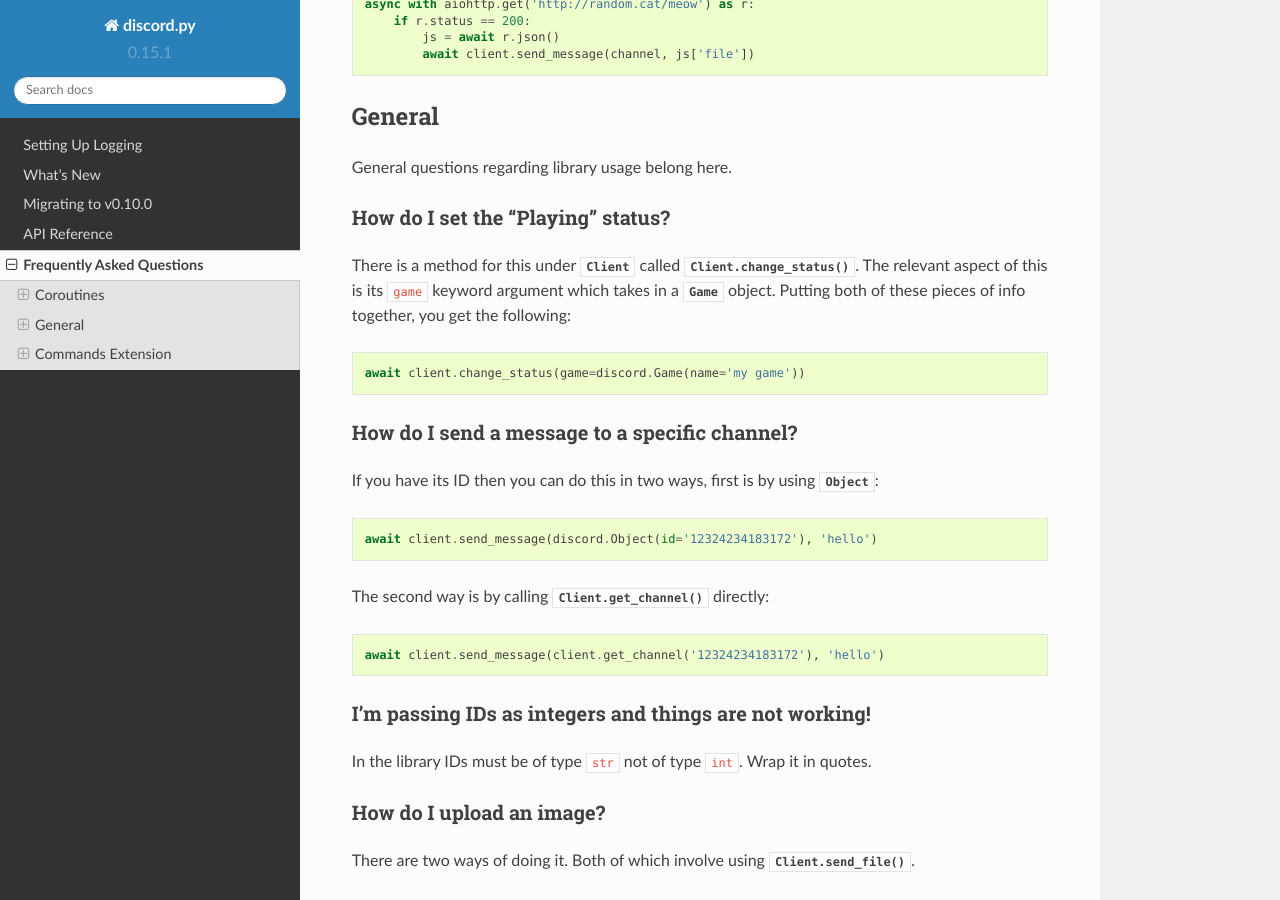
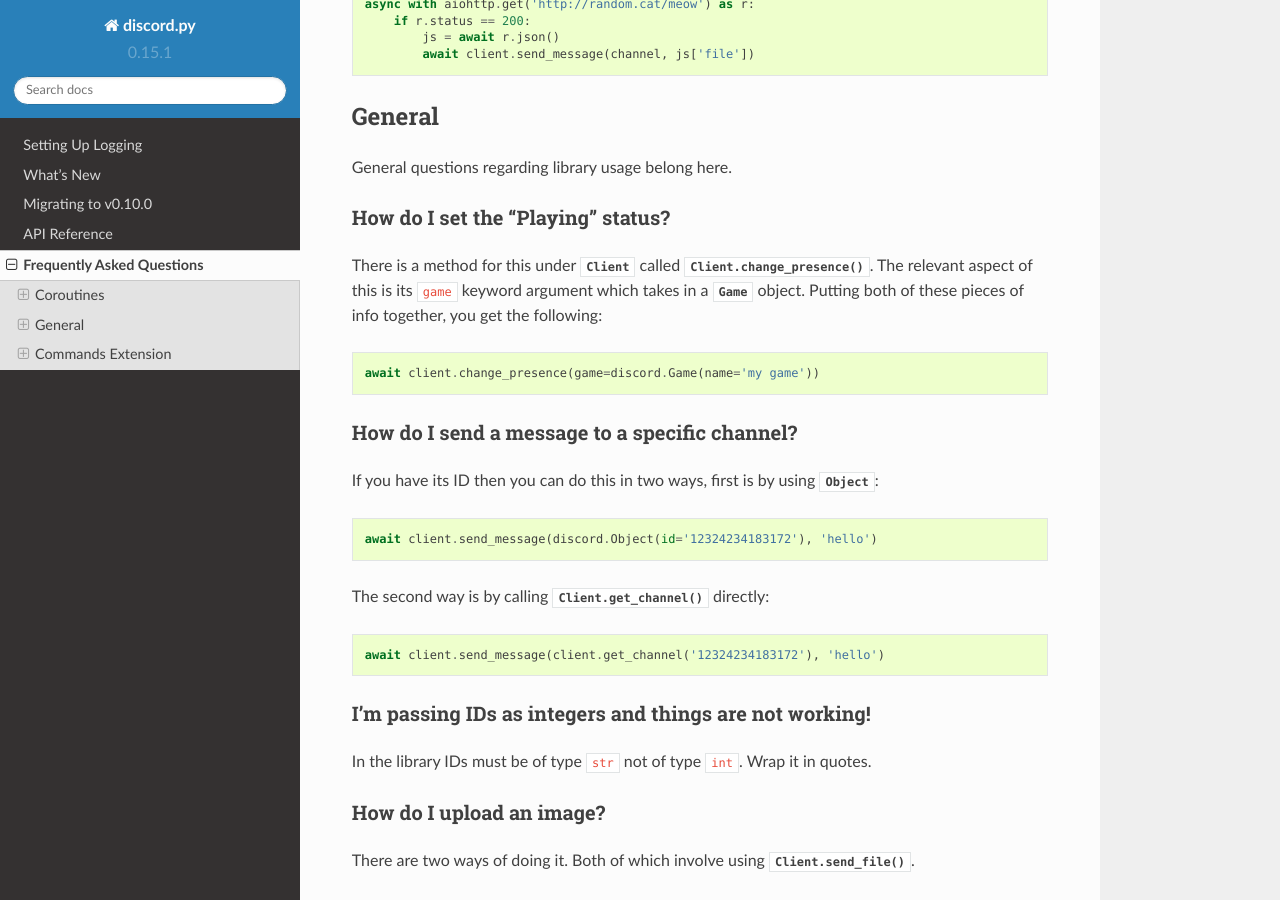
Before and after one commit to Rapptz/discord.py, a Sphinx documentation site: the page built from docs/faq.rst, in a window 1280 px wide and 900 px high, scrolled down 2459 px. Built offline with Sphinx 7.4.7 and the Read the Docs theme 2.0.0, drawn with Linux system fonts in a browser that asks for light colours.

Commit message:
Make FAQ use change_presence instead of change_status.

```diff
--- a/docs/faq.rst
+++ b/docs/faq.rst
@@ -94,11 +94,11 @@
 How do I set the "Playing" status?
 ~~~~~~~~~~~~~~~~~~~~~~~~~~~~~~~~~~~~
 
-There is a method for this under :class:`Client` called :meth:`Client.change_status`. The relevant aspect of this is its
+There is a method for this under :class:`Client` called :meth:`Client.change_presence`. The relevant aspect of this is its
 ``game`` keyword argument which takes in a :class:`Game` object. Putting both of these pieces of info together, you get the
 following: ::
 
-    await client.change_status(game=discord.Game(name='my game'))
+    await client.change_presence(game=discord.Game(name='my game'))
 
 How do I send a message to a specific channel?
 ~~~~~~~~~~~~~~~~~~~~~~~~~~~~~~~~~~~~~~~~~~~~~~~~
```
